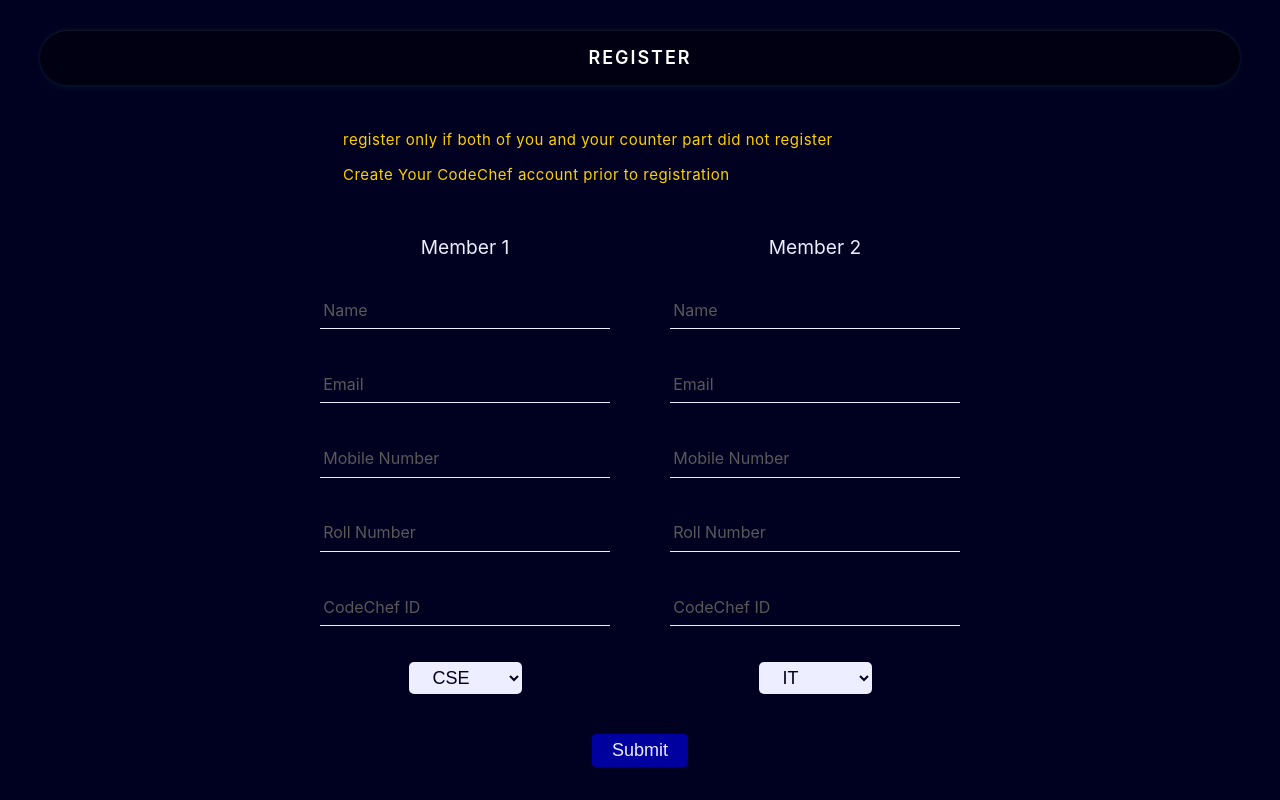
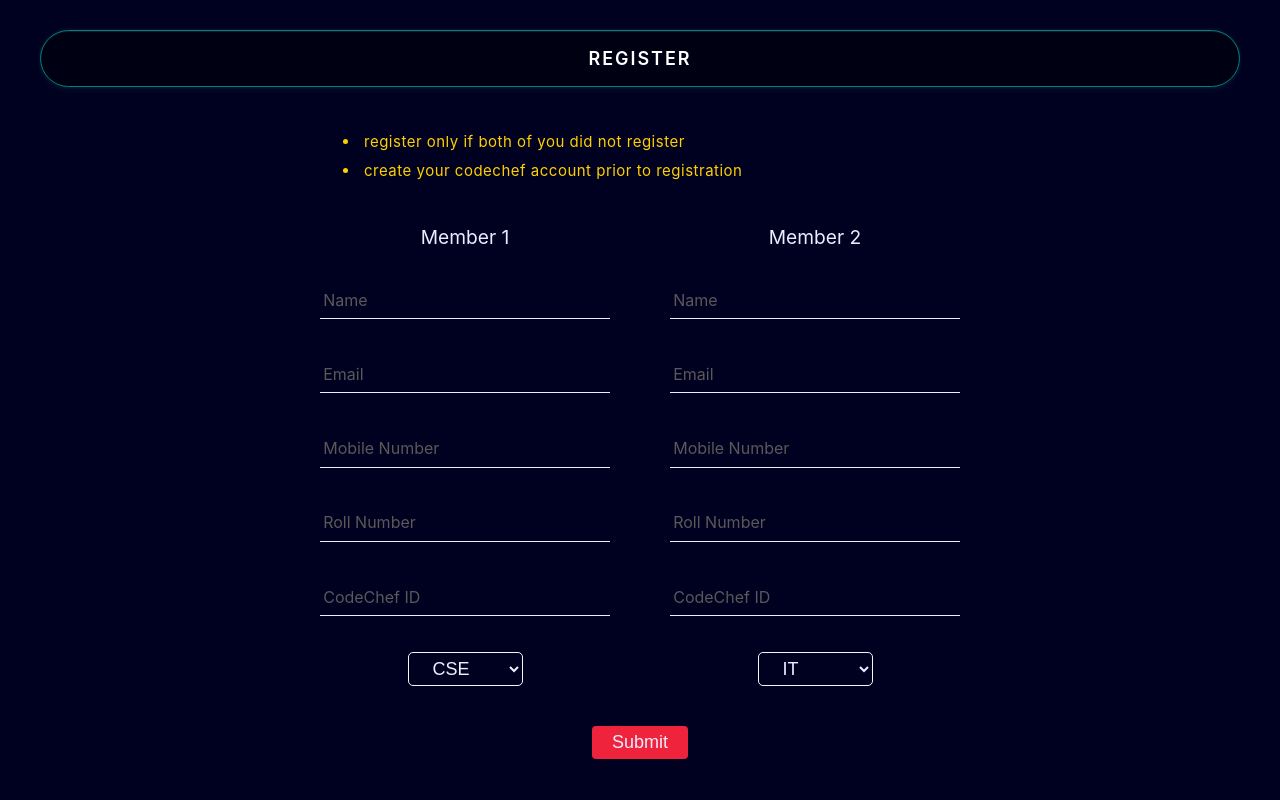
Before and after one commit to Revantark/CodeCraft, a React (Create React App) app: page /register in a window 1280 px wide. Built offline with nearby package versions, Linux system fonts and the light colour scheme.

Commit message:
Home page changes

```diff
--- a/src/Components/Registration/register.css
+++ b/src/Components/Registration/register.css
@@ -2,10 +2,14 @@
     text-align: center;
 }
 
+
 .instructions{
-    text-align: left;
     width: 50%;
+    text-align:left;
+    font-size: smaller;
 }
+
+
 
 .register{
     width: 100vw;
@@ -28,7 +32,7 @@
     background: #000013;
     margin: 30px 40px;
     border-radius: 35px;
-    /* border:1px solid teal; */
+    border:1px solid teal;
     box-shadow: rgba(6, 24, 44, 0.4) 0px 0px 0px 2px, rgba(6, 24, 44, 0.65) 0px 4px 6px -1px, rgba(255, 255, 255, 0.08) 0px 1px 0px inset;
     color: #ededff;
     height: 55px;
@@ -38,10 +42,9 @@
     justify-content: center;
     align-self: center;
     align-items: center;
+
 }
-nav>*{
-    display: block;
-}
+
 
 .registerform{
     width:50%;
@@ -69,7 +72,7 @@
 }
 
 .button{
-    background-color: #00009f;
+    background-color: var(--secondary-color);
     color: #ededff;
     outline: none;
     border: none;
@@ -85,6 +88,9 @@
     .registerform{
         width: 70%;
     }
+    .instructions{
+        width: 60%;
+    }
 }
 
 @media only screen and (max-width: 600px) {
@@ -96,4 +102,7 @@
         align-items: center;
         gap: 60px;
     }
+    .instructions{
+        width: 85%;
+    }
 }
--- a/src/Components/Registration/register.js
+++ b/src/Components/Registration/register.js
@@ -108,9 +108,9 @@
 
         <div className="register">
             <div className="instructions">
-              <ul style={{color:'#ffd000'}}>
-                <li>register only if both of you and your counter part did not register </li>
-                <li>Create Your CodeChef account prior to registration</li>
+              <ul style={{color:'#ffd000',listStyle:'inside' }}>
+                <li style={{marginBottom:'10px',}}>register only if both of you did not register </li>
+                <li>create your codechef account prior to registration</li>
               </ul>
             </div>
 
--- a/src/Components/Registration/registerForm.css
+++ b/src/Components/Registration/registerForm.css
@@ -1,7 +1,7 @@
 select{
-    color:#000020;
-    background-color: #edeeff;
-    border:none;
+    background-color:#000020;
+    color: #edeeff;
+    border:0.2px solid whitesmoke;
     outline: none;
     border-radius: 5px;
     padding: 5px 20px;
--- a/src/Components/footer/footer.css
+++ b/src/Components/footer/footer.css
@@ -50,18 +50,18 @@
 	letter-spacing: 0.5px;
  }
 
-ul a {
+.list a {
 	text-decoration: none;
 	outline: none;
 	color: #fff;
 	transition: 0.3s;
 }
 
-ul a:hover {
+.list a:hover {
 	color: #ff9800;
 }
 
-ul li {
+.list li {
 	margin: 10px 0;
 	height: 25px;
 }
--- a/src/Components/footer/footer.js
+++ b/src/Components/footer/footer.js
@@ -13,7 +13,7 @@
                 <div className="footer-items">
                     <h3>Quick Links</h3>
                     <div className="border1"></div>
-                    <ul>
+                    <ul className="list">
                         <a href="/home"><li>Home</li></a>
                         <a href="/home"><li>Contact us</li></a>
                         <a href="/home"><li>About us</li></a>
@@ -22,7 +22,7 @@
                 <div className="footer-items">
                     <h3>Contact Us</h3>
                     <div className="border1"></div>
-                    <ul>
+                    <ul className="list">
                         <li><i className="fa fa-map-marker"></i>VBIT,Hyderabad</li>
                         <li><i className="fa fa-phone"></i>1234567890</li>
                         <li ><i className="fa fa-envelope"></i>executives@codingstudio.club</li>
@@ -31,7 +31,7 @@
                 <div className="footer-items" >
                     <h3>Follow Us on</h3>
                     <div className="border1"></div>
-                    <ul>
+                    <ul className="list">
                         <li><i className="fab fa-facebook"></i><a href="/home">Facebook</a></li>
                         <li><i className="fab fa-instagram"></i><a href="/home">Instagram</a></li>
                         <li><i className="fab fa-twitter"></i><a href="/home">Twitter</a></li>
--- a/src/Components/home/about.js
+++ b/src/Components/home/about.js
@@ -3,14 +3,15 @@
 export default function About() {
     return (
         <div className="fullscreen about">
+            <span className="about-title" >
+                About Me
+            </span>
+            <span className="about-sub" >
+            Lorem ipsum dolor sit amet, consectet magna aliqua. Ut enim ad minim veniam, quis nostrud exercitation ullamco laboris nisi ut aliquip ex ea commodo consequat. Duis aute irure dolor in reprehenderit in voluptate velit esse cillum dolore eu fugiat nulla pariatur. Excepteur sint occaecat cupidatat non proident, sunt in culpa qui officia deserunt mollit anim id est laborum.
 
-                <span className="about-title" >
-                    About Me
-                </span>
-                <span className="about-sub" >
-                Something here
-                </span>
-                <div className="space5"></div>
+
+            </span>
+            <div className="space5"></div>
         </div>
     )
 }
```
Also changed, not shown: src/Components/home/about.css (+9 -2 lines), src/assets/unknown.png (added).
